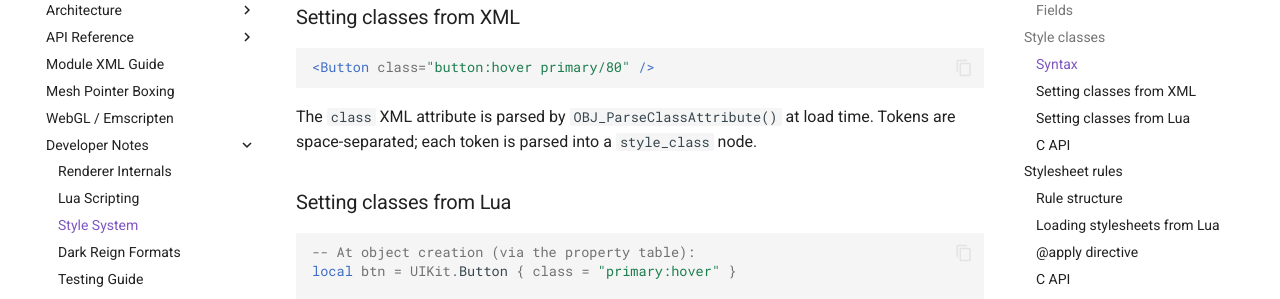
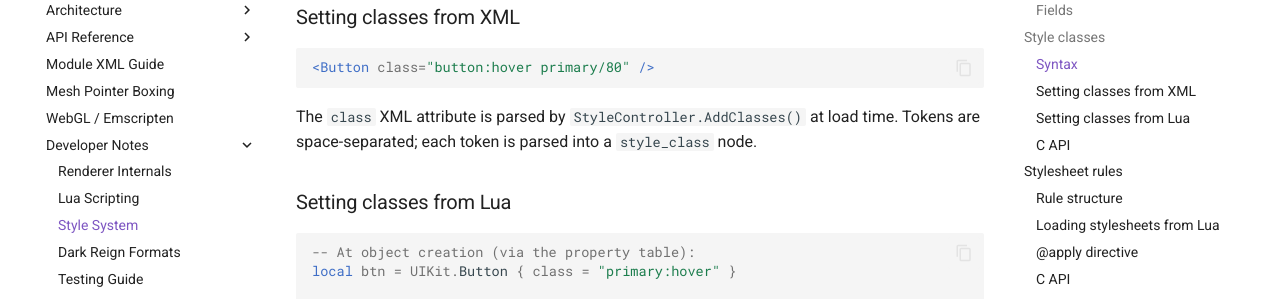
Before and after one commit to corepunch/orca, an MkDocs documentation site: the page built from docs/styling.md, in a window 1280 px wide and 900 px high, scrolled down 1643 px. Shown: the part 152-451 px from the top of the window. Built offline with MkDocs 1.6.1 and Material for MkDocs 9.7.7, drawn with Linux system fonts in a browser that asks for light colours.

Commit message:
Replace OBJ_ParseClassAttribute with AddClasses
Update API usage to parse style classes via the StyleController AddClasses message. docs/styling.md now documents that the class XML attribute is parsed by StyleController.AddClasses. Tests updated to call _SendMessage(obj, StyleController, AddClasses, ...) instead of OBJ_ParseClassAttribute(...) to reflect the refactor and keep behavior unchanged.

````diff
--- a/docs/styling.md
+++ b/docs/styling.md
@@ -65,7 +65,7 @@ Multiple pseudo-states can be chained: `button:hover:focus` requires both hover
 <Button class="button:hover primary/80" />
 ```
 
-The `class` XML attribute is parsed by `OBJ_ParseClassAttribute()` at load time.
+The `class` XML attribute is parsed by `StyleController.AddClasses()` at load time.
 Tokens are space-separated; each token is parsed into a `style_class` node.
 
 ### Setting classes from Lua
````
Also changed, not shown: 1 other file.
